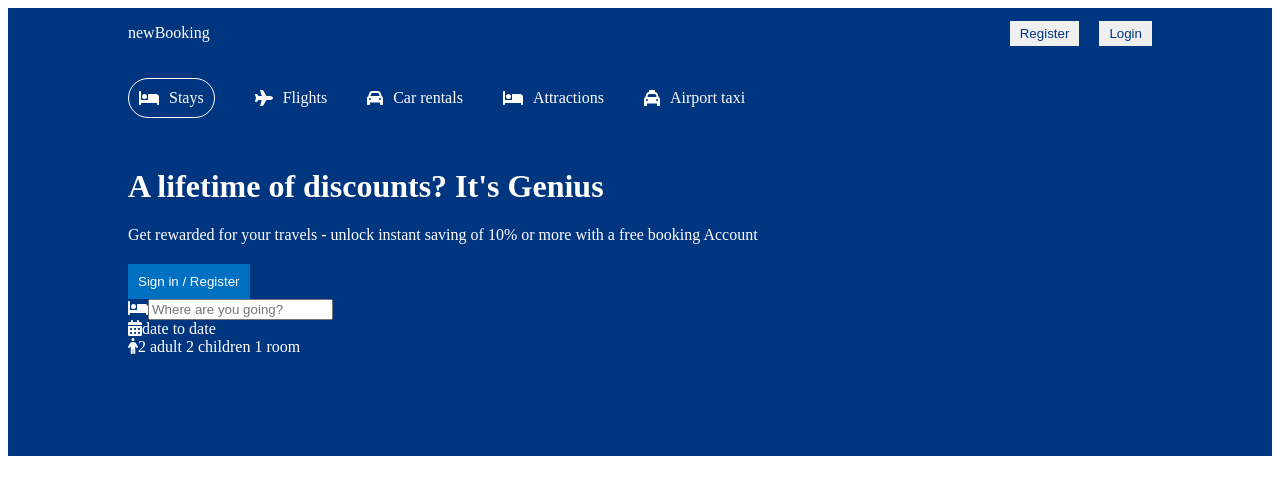
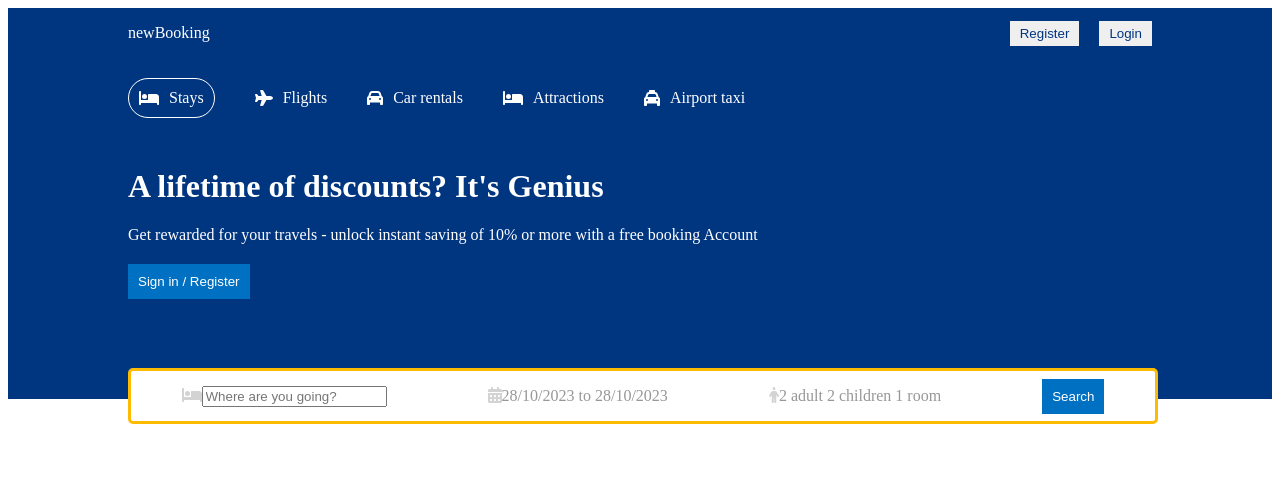
Before and after one commit to Deepanshu-JS/Project_reservation, a React (Create React App) app: page / in a window 1280 px wide. Shown: the top 494 px of the page. Built offline with nearby package versions, Linux system fonts and the light colour scheme.

Commit message:
Development day 27

```diff
--- a/package.json
+++ b/package.json
@@ -9,7 +9,9 @@
     "@testing-library/jest-dom": "^5.17.0",
     "@testing-library/react": "^13.4.0",
     "@testing-library/user-event": "^13.5.0",
+    "date-fns": "^2.30.0",
     "react": "^18.2.0",
+    "react-date-range": "^1.4.0",
     "react-dom": "^18.2.0",
     "react-router-dom": "^6.17.0",
     "react-scripts": "5.0.1",
--- a/src/component/header/Header.jsx
+++ b/src/component/header/Header.jsx
@@ -1,5 +1,9 @@
-import React from "react";
+import React, { useState } from "react";
 import "./header.css";
+import { DateRange } from "react-date-range";
+import "react-date-range/dist/styles.css"; // main css file
+import "react-date-range/dist/theme/default.css"; // theme css file
+import { format } from "date-fns";
 import { FontAwesomeIcon } from "@fortawesome/react-fontawesome";
 import {
   faBed,
@@ -12,6 +16,15 @@ import {
 
 import "./header.css";
 const Header = () => {
+  const [opendate, setopendate] = useState(false);
+  const [date, setdate] = useState([
+    {
+      startDate: new Date(),
+      endDate: new Date(),
+      key: "selection",
+    },
+  ]);
+
   return (
     <div className="header">
       <div className="headerContainer">
@@ -46,17 +59,41 @@ const Header = () => {
         <div className="headersearch">
           <div className="headerSearchItem">
             <FontAwesomeIcon icon={faBed} className="headerIcon" />
-            <input type="text" placeholder="Where are you going?" className="headerSearchInput" />
+            <input
+              type="text"
+              placeholder="Where are you going?"
+              className="headerSearchInput"
+            />
           </div>
+
           <div className="headerSearchItem">
             <FontAwesomeIcon icon={faCalendarDays} className="headerIcon" />
 
-            <span className="headerSearchdate">date to date</span>
+            {opendate && (
+              <DateRange
+                editableDateInputs={true}
+                onChange={(item) => setdate([item.selection])}
+                moveRangeOnFirstSelection={false}
+                ranges={date}
+                className="date"
+              />
+            )}
+            <span
+              onClick={() => setopendate(!opendate)}
+              className="headerSearchText"
+            >{`${format(date[0].startDate, "dd/MM/yyyy")} to ${format(
+              date[0].endDate,
+              "dd/MM/yyyy"
+            )}`}</span>
           </div>
+
           <div className="headerSearchItem">
             <FontAwesomeIcon icon={faPerson} className="headerIcon" />
+            <span className="headerSearchText">2 adult 2 children 1 room</span>
+          </div>
 
-            <span className="headerSearchdate">2 adult 2 children 1 room</span>
+          <div className="headerSearchItem">
+            <button className="headerBtn">Search</button>
           </div>
         </div>
       </div>
@@ -65,3 +102,4 @@ const Header = () => {
 };
 
 export default Header;
+//28:52
--- a/src/component/header/header.css
+++ b/src/component/header/header.css
@@ -3,6 +3,7 @@
   color: white;
   display: flex;
   justify-content: center;
+  position: relative;
 }
 
 .headerContainer {
@@ -41,6 +42,45 @@
    cursor: pointer;
 }
 
+/* ------------------------------------------------------------- */
+
+.headersearch{
+  height: 30px;
+  background-color: white;
+  border: 3px solid #febb02;
+  display: flex;
+  align-items: center;
+  justify-content: space-around;
+  padding: 10px 0px;
+  border-radius: 5px;
+  position: absolute;
+  bottom: -25px;
+  width: 100%;
+  max-width: 1024px;
+}
 
 
-/* ------------------------------------------------------------- */
+.headerIcon{
+  color: lightgray;
+
+}
+.headersearchItem{
+  display: flex;
+  align-items: center;
+  gap: 10px;
+}
+
+.headersearchInput{
+  border: none;
+  outline: none;
+}
+
+.headerSearchText{
+  color: rgb(152, 151, 151);
+  cursor: pointer;
+}
+.date{
+  position: absolute;
+  top: 54px;
+
+}
```
Also changed, not shown: 1 other file (tests, documents, lock files or other folders).
